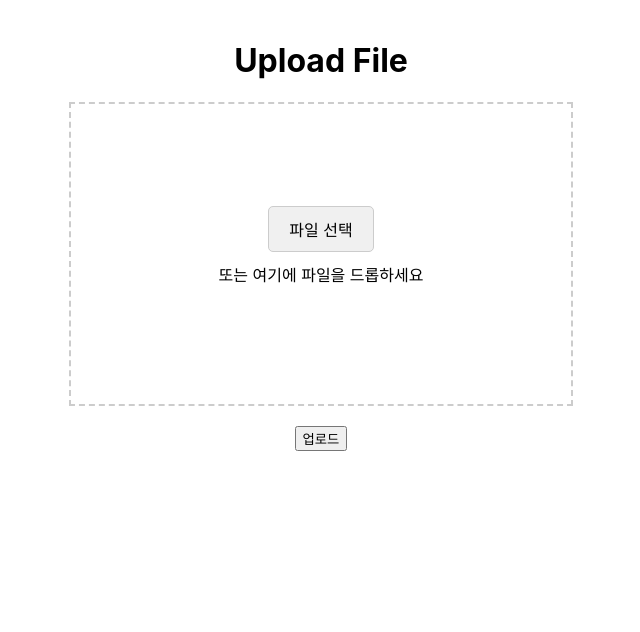
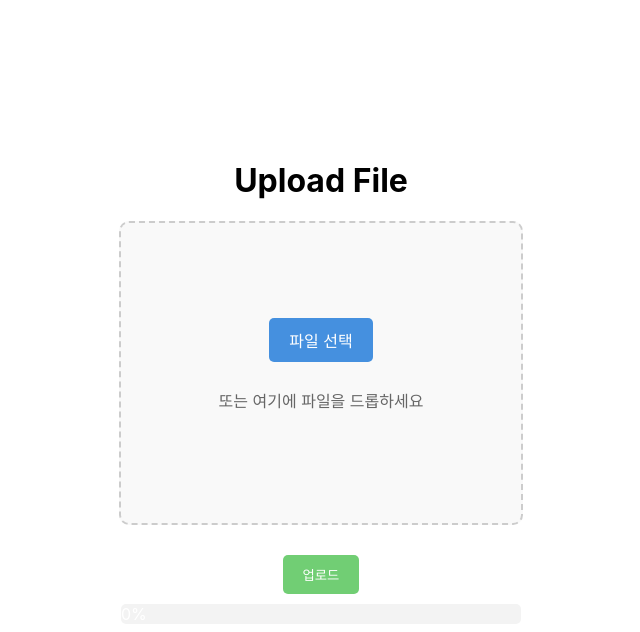
Before and after one commit to SKKUsanhak/frontend, a React (Create React App) app: page / in a window 1280 px wide. Shown: the top 632 px of the page, without its empty margins (319-959 px from the left). Built offline with nearby package versions, Linux system fonts and the light colour scheme.

Commit message:
fixed css

```diff
--- a/src/component/excelEditor/ExcelEditor.css
+++ b/src/component/excelEditor/ExcelEditor.css
@@ -1,6 +1,6 @@
 .excel-editor {
   display: grid;
-  grid-template-columns: 2fr 1fr; /* 왼쪽에 테이블, 오른쪽에 컨트롤 */
+  grid-template-columns: minmax(0, 2fr) minmax(200px, 1fr); /* 왼쪽에 테이블, 오른쪽에 최소 200px 컨트롤 */
   gap: 20px;
   padding: 20px;
 }
@@ -23,11 +23,17 @@
 }
 
 .table-container {
-  width: 1000px;
   max-width: 100%;
+  height: 500px;
   overflow: auto; /* 내용이 넘칠 경우 스크롤 생성 */
   border-width: 0;
 }
+
+.table-container input{
+  border: none;
+  outline: none;
+}
+
 
 .table {
   width: 100%;
@@ -49,7 +55,7 @@
 .controls-section .Rowcontrols,
 .controls-section .Colcontrols,
 .controls-section .ColumnRanges,
-.controls-section .upload-button {
+.controls-section .db-upload-button {
   margin-bottom: 20px;
 }
 
--- a/src/component/excelEditor/ExcelEditor.jsx
+++ b/src/component/excelEditor/ExcelEditor.jsx
@@ -246,7 +246,7 @@ export default function ExcelEditor() {
 
                 <div>
                     <button
-                        className='upload-button'
+                        className='db-upload-button'
                         onClick={() => UploadHandler(data, ColumnRanges)}
                     >
                         DB 업로드
--- a/src/component/upload/Upload.css
+++ b/src/component/upload/Upload.css
@@ -2,20 +2,21 @@
     display: flex;
     flex-direction: column;
     align-items: center;
-    justify-content: flex-start;
+    justify-content: center;
     height: 100vh;
-    padding-top: 20px;
 }
 
 .drop-area {
-    width: 500px;
+    width: 400px;
     height: 300px;
-    border: 2px dashed #cccccc;
+    border: 2px dashed #ccc;
     display: flex;
+    flex-direction: column;
+    justify-content: center;
     align-items: center;
-    justify-content: center;
-    flex-direction: column;
     margin-bottom: 20px;
+    border-radius: 10px;
+    background-color: #f9f9f9;
 }
 
 .hidden-input {
@@ -23,31 +24,48 @@
 }
 
 .label {
+    cursor: pointer;
     padding: 10px 20px;
-    border: 1px solid #cccccc;
+    background-color: #4590df;
+    color: white;
     border-radius: 5px;
-    cursor: pointer;
-    background-color: #f0f0f0;
+    margin-bottom: 10px;
 }
 
 .drop-text {
+    color: #666;
+}
+
+.upload-button {
+    padding: 10px 20px;
+    background-color: #71ce74;
+    color: white;
+    border: none;
+    border-radius: 5px;
+    cursor: pointer;
     margin-top: 10px;
 }
 
-.upload-button {
-    margin-bottom: 20px;
+.message {
+    margin-top: 20px;
+    font-size: 16px;
+    color: #ff0000;
+    text-align: center;
 }
 
-.message {
-    margin-bottom: 20px;
+.progress-bar {
+    width: 100%;
+    background-color: #f3f3f3;
+    border-radius: 5px;
+    margin-top: 10px;
 }
 
-.json-response {
-    width: 80%;
-    height: 60%;
-    overflow: auto;
-    margin-top: 20px;
-    border: 1px solid #cccccc;
-    padding: 10px;
+.progress-bar-fill {
+    height: 20px;
+    background-color: #71ce74;
+    width: 0%;
     border-radius: 5px;
+    text-align: center;
+    color: white;
+    transition: width 0.4s ease;
 }
--- a/src/component/upload/Upload.jsx
+++ b/src/component/upload/Upload.jsx
@@ -6,15 +6,18 @@ import './Upload.css';
 export default function Upload() {
     const [file, setFile] = useState(null);
     const [message, setMessage] = useState('');
+    const [progress, setProgress] = useState(0);
     const navigate = useNavigate();
 
     const handleFileChange = (event) => {
         setFile(event.target.files[0]);
+        setProgress(0); // 파일 변경 시 진행률 초기화
     };
 
     const handleDrop = (event) => {
         event.preventDefault();
         setFile(event.dataTransfer.files[0]);
+        setProgress(0); // 파일 드롭 시 진행률 초기화
     };
 
     const handleDragOver = (event) => {
@@ -22,6 +25,11 @@ export default function Upload() {
     };
 
     const handleUpload = () => {
+        if (!file) {
+            setMessage('업로드할 파일을 선택하세요.');
+            return;
+        }
+
         setMessage('업로드 중이니 잠시만 기다려 주세요 10~20초 가량 소모됩니다.');
         const formData = new FormData();
         formData.append('file', file);
@@ -30,7 +38,11 @@ export default function Upload() {
             headers: {
                 'Content-Type': 'multipart/form-data'
             },
-            responseType: 'arraybuffer'
+            responseType: 'arraybuffer',
+            onUploadProgress: (progressEvent) => {
+                const percentCompleted = Math.round((progressEvent.loaded * 100) / progressEvent.total);
+                setProgress(percentCompleted);
+            }
         })
         .then(response => {
             setMessage('파일 업로드에 성공했습니다!');
@@ -40,6 +52,21 @@ export default function Upload() {
             setMessage('파일 업로드에 실패했습니다.');
             console.error('파일 업로드 중 오류가 발생했습니다!', error);
         });
+
+         // 진행 상황을 폴링하여 업데이트
+         const intervalId = setInterval(() => {
+            axios.get('/progress')
+                .then(response => {
+                    setProgress(response.data);
+                    if (response.data === 100) {
+                        clearInterval(intervalId);
+                    }
+                })
+                .catch(error => {
+                    console.error('진행 상황 업데이트 중 오류가 발생했습니다!', error);
+                    clearInterval(intervalId);
+                });
+        }, 1000); // 1초 간격으로 진행 상황 업데이트
     };
 
     return (
@@ -65,6 +92,14 @@ export default function Upload() {
                 <p className="drop-text">{file ? file.name : '또는 여기에 파일을 드롭하세요'}</p>
             </div>
             <button onClick={handleUpload} className="upload-button">업로드</button>
+            <div className="progress-bar" style={{ width: '400px' }}>
+                <div
+                    className="progress-bar-fill"
+                    style={{ width: `${progress}%` }}
+                >
+                    {progress}%
+                </div>
+            </div>
             <p className="message">{message}</p>
         </div>
     );
```
